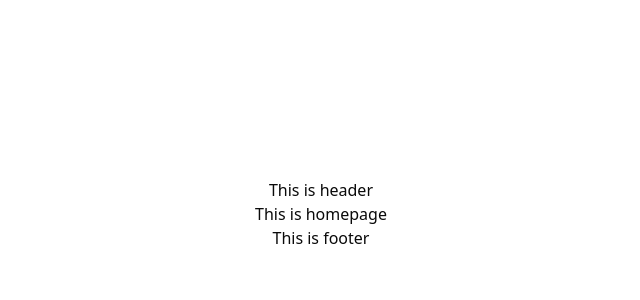
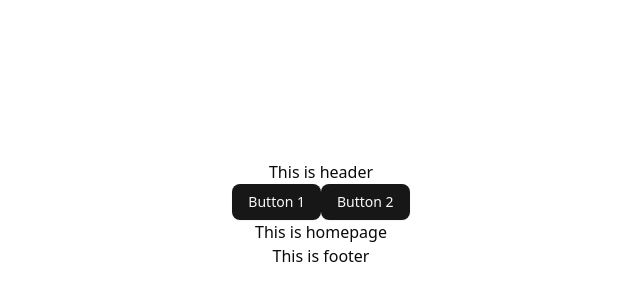
Before and after one commit to evahli/vault-fit, a React (Vite) app: page / in a window 1280 px wide. Shown: the part 186-486 px from the top of the page, without its empty margins (319-959 px from the left). Built offline with nearby package versions, Linux system fonts and the light colour scheme.

Commit message:
add Buttons component, logo placeholder image

```diff
--- /dev/null
+++ b/src/components/ButtonsContainer.jsx
@@ -0,0 +1,10 @@
+import { Button } from "./ui/button"
+
+export const ButtonsContainer = () => {
+    return (
+        <>
+        <Button>Button 1</Button>
+        <Button>Button 2</Button>
+        </>
+    )
+}
--- a/src/pages/Homepage.jsx
+++ b/src/pages/Homepage.jsx
@@ -1,5 +1,11 @@
+import { ButtonsContainer } from "@/components/ButtonsContainer"
+
+
+
 export const Homepage = () => {
   return(
-    <>This is homepage</>
+    <>
+    <div><ButtonsContainer /></div>
+    This is homepage</>
   )
 }
```
Also changed, not shown: src/images/logo-placeholder-image.png (added).
